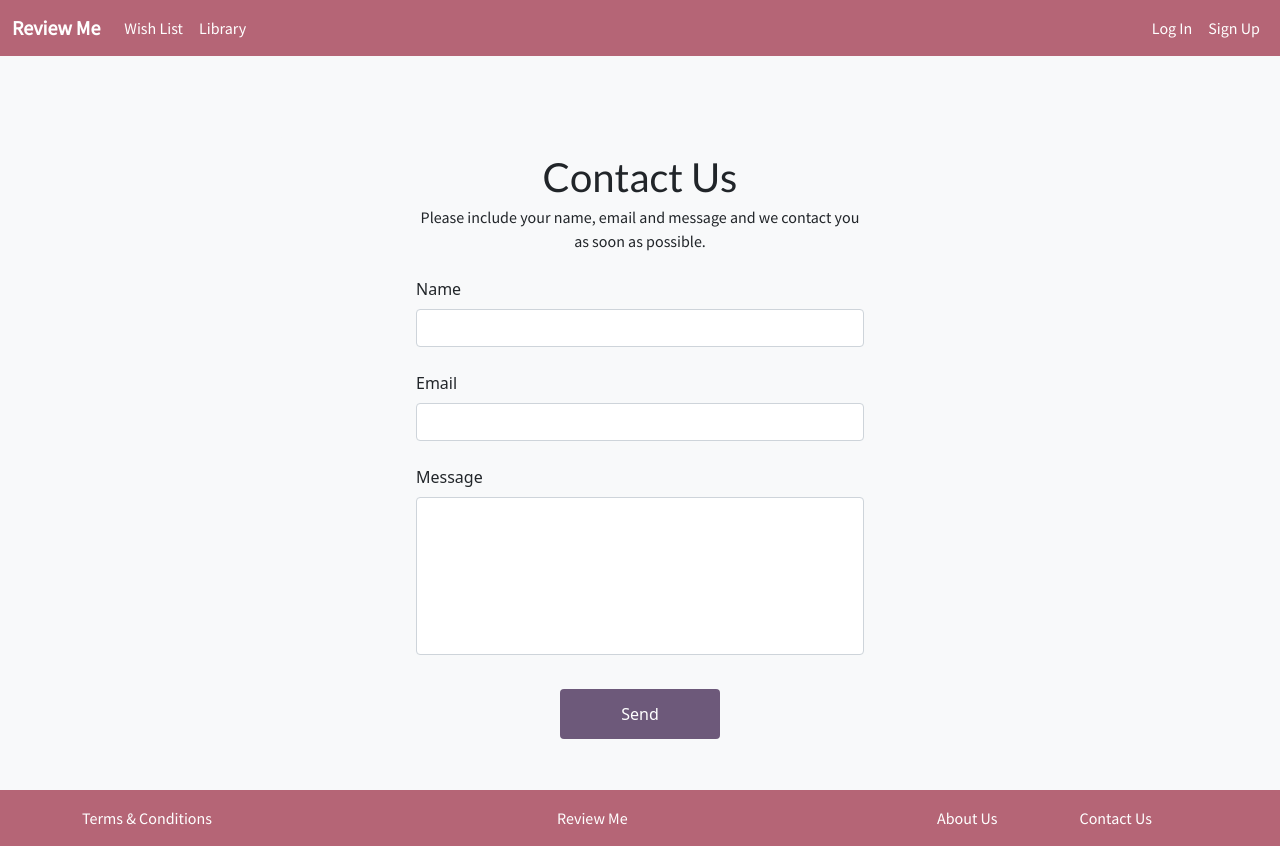
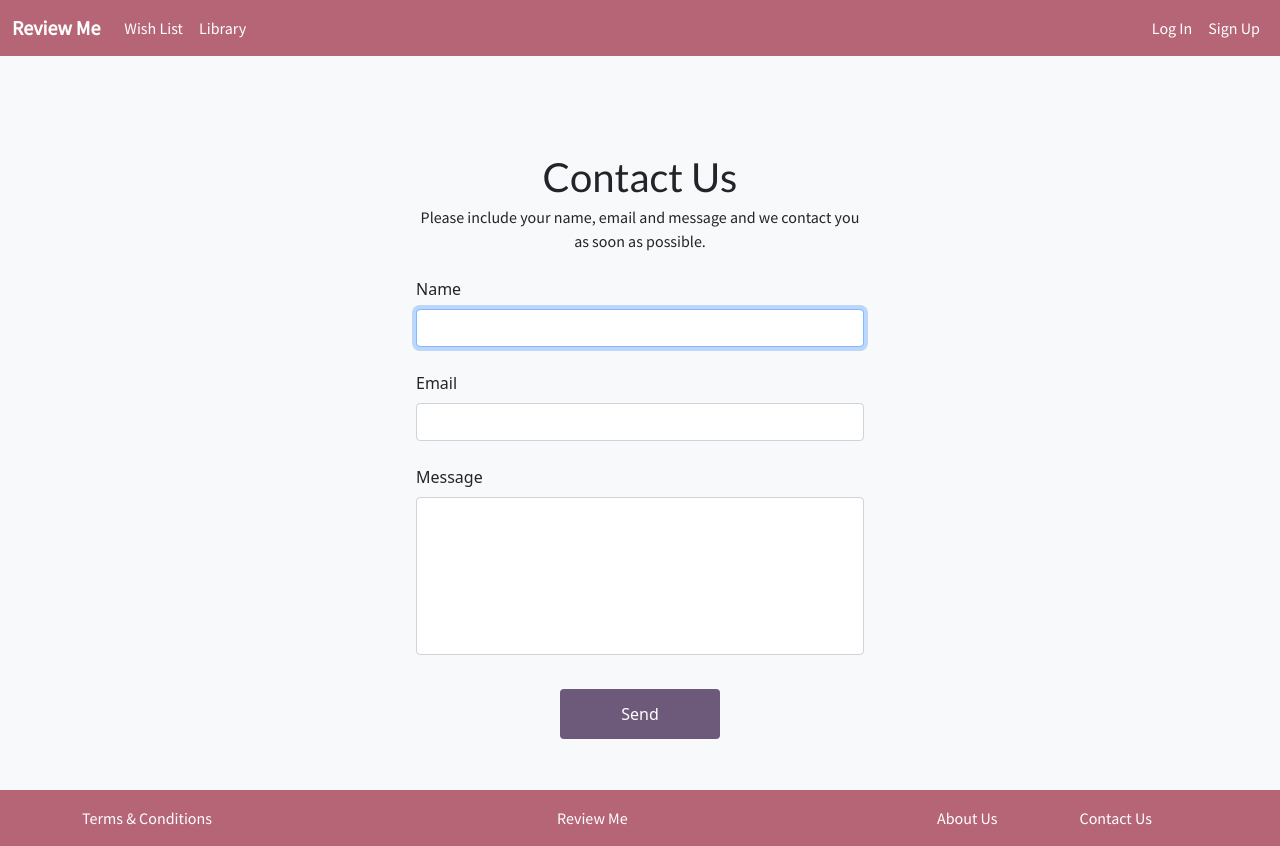
Before and after one commit to hyunjiLeeTech/ReviewMe, a React (Create React App) app in the folder frontend/: page /contact-us in a window 1280 px wide. Built offline with nearby package versions, Linux system fonts and the light colour scheme.

Commit message:
RVM-105 adding autofocus on Name field

```diff
--- a/frontend/src/components/contactus/ContactUs.js
+++ b/frontend/src/components/contactus/ContactUs.js
@@ -38,7 +38,12 @@ export default function ContactUs() {
           <div className="mb-4">
             <input type="hidden" name="contact_number" />
             <label className="form-label">Name</label>
-            <input className="form-control" type="text" name="from_name" />
+            <input
+              className="form-control"
+              type="text"
+              autoFocus
+              name="from_name"
+            />
           </div>
           <div className="mb-4">
             <label className="form-label">Email</label>
```
